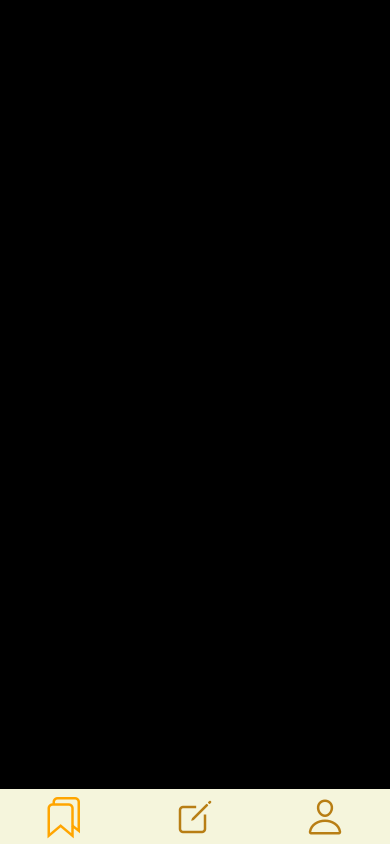
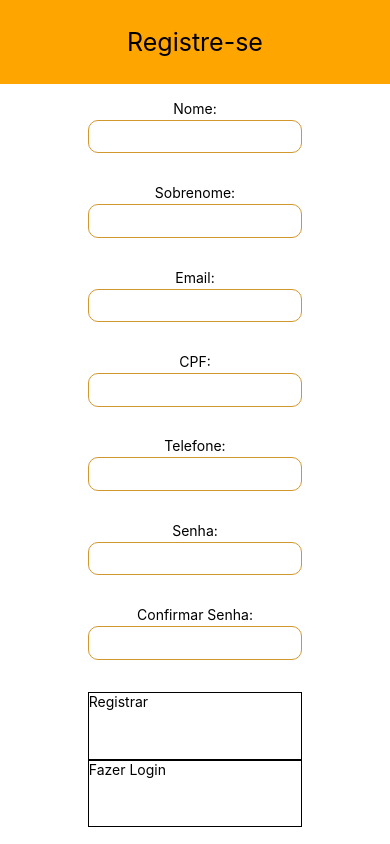
Before and after one commit to arturaugustomurtadasilva/SA.v2, a React Native app: screen /Registro in a window 390 px wide. Before the commit this address had no page. Built offline with nearby package versions, Linux system fonts and the light colour scheme.

Commit message:
login para logado

```diff
--- a/App.js
+++ b/App.js
@@ -1,13 +1,32 @@
 import { StatusBar } from 'expo-status-bar';
 import { StyleSheet, Text, View } from 'react-native';
 import { NavigationContainer } from '@react-navigation/native'
+import { createNativeStackNavigator } from "@react-navigation/native-stack";
 
 import Routes from './src/Routes'
+import Login from './src/pages/Login'
+import Registro from './src/pages/Registro'
+import Feed from './src/pages/Feed'
+
+const Stack = createNativeStackNavigator();
+
+function Home() {
+  return (
+    <Routes/>
+  );
+}
 
 export default function App() {
   return (
     <NavigationContainer>
-      <Routes/>
+      <Stack.Navigator screenOptions={{
+                headerShown:false,
+            }}>
+        <Stack.Screen name="Login" component={Login}/>
+        <Stack.Screen name="Registro" component={Registro}/>
+        <Stack.Screen name="Home" component={Home}/>
+      </Stack.Navigator>
     </NavigationContainer>
+
   );
 }
--- a/package.json
+++ b/package.json
@@ -13,6 +13,8 @@
     "@react-native-picker/picker": "^2.5.1",
     "@react-navigation/bottom-tabs": "^6.5.9",
     "@react-navigation/native": "^6.1.8",
+    "@react-navigation/native-stack": "^6.9.14",
+    "@react-navigation/stack": "^6.3.18",
     "expo": "~49.0.12",
     "expo-status-bar": "~1.6.0",
     "react": "18.2.0",
--- /dev/null
+++ b/src/pages/Login/index.js
@@ -0,0 +1,50 @@
+
+import { useNavigation } from "@react-navigation/native";
+import React from "react";
+import { View, Text, StyleSheet,Button, TextInput,TouchableOpacity, Image,} from "react-native";
+import { styles } from './styles'
+
+
+export default function Login(){
+
+    const navigation = useNavigation();
+    return(
+    <View style={styles.container}>
+        <View style={styles.logo}>
+        <Image
+
+      />
+        </View>
+
+        <View  style={styles.textoSobreInputUsuario}>
+            <Text style={styles.text}>Usuário:</Text>
+        </View>
+        <View style={styles.viewInputUsuario}>
+            <TextInput style={styles.inputLogin} placeholder='digite seu user'>
+
+            </TextInput>
+        </View>
+
+        <View style={styles.textoSobreInputSenha}>
+            <Text style={styles.text}>Senha:</Text>
+        </View>
+        <View style={styles.viewInputSenha}>
+            <TextInput style={styles.inputLogin} placeholder='Digite sua senha'>
+
+            </TextInput>
+        </View>
+
+        <View  style={styles.viewButtonLogin}>
+            <TouchableOpacity style={styles.buttonLogin} onPress={() => navigation.navigate('Home')}>
+                <Text>Entrar</Text>
+            </TouchableOpacity>
+        </View>
+        <View  style={styles.viewButtonRegister}>
+            <TouchableOpacity onPress={() => navigation.navigate('Registro')}>
+                <Text>Não tem conta? <Text style={{color:'#ffa500'}} >Registre-se</Text></Text>
+            </TouchableOpacity>
+        </View>
+
+    </View>
+    )
+}
--- /dev/null
+++ b/src/pages/Login/styles.js
@@ -0,0 +1,83 @@
+import { StyleSheet } from 'react-native';
+
+export const styles = StyleSheet.create({
+    container:{
+        flex: 1,
+        justifyContent: 'center',
+        alignItems: 'center',
+
+    },
+    logo:{
+        height:'20%',
+        width:'100%',
+        justifyContent: 'center',
+        alignItems: 'center',
+    },
+
+    textoSobreInputUsuario:{
+        justifyContent: 'center',
+        alignItems: 'center',
+        height:'5%',
+        width:'100%',
+
+    },
+    textoSobreInputSenha:{
+        justifyContent: 'center',
+        alignItems: 'center',
+        height:'5%',
+        width:'100%',
+
+    },
+    viewInputUsuario:{
+        justifyContent: 'center',
+        alignItems: 'center',
+        height:'10%',
+        width:'100%',
+
+    },
+    viewInputSenha:{
+        justifyContent: 'center',
+        alignItems: 'center',
+        height:'10%',
+        width:'100%',
+
+    },
+    viewButtonLogin:{
+        justifyContent: 'center',
+        alignItems: 'center',
+        height:'10%',
+        width:'100%',
+
+    },
+    buttonLogin:{
+        height:'70%',
+        width:'30%',
+        borderWidth:1,
+        borderRadius:10,
+        backgroundColor:'#ffa500',
+        justifyContent: 'center',
+        alignItems: 'center',
+
+    },
+    inputLogin:{
+        borderWidth: 1.5,
+        borderRadius:14,
+        textAlign:'center',
+        fontSize:15,
+        height:'70%',
+        width:'50%',
+
+    },
+    text:{
+        fontSize:19,
+        fontFamily:'Arial',
+    },
+    viewButtonRegister:{
+        flexDirection:'row',
+        justifyContent: 'center',
+        alignItems: 'center',
+        height:'40%',
+        width:'100%',
+        backgroundColor:'',
+    },
+})
--- /dev/null
+++ b/src/pages/Registro/index.js
@@ -0,0 +1,89 @@
+
+import { StatusBar } from 'expo-status-bar';
+import { StyleSheet, Text, TextInput, View,TouchableOpacity } from 'react-native';
+import { styles } from './styles'
+
+
+export default function Registro() {
+  return (
+    <View style={styles.container}>
+
+        <View style={{  height:'10%',
+                        width:'100%',
+                        justifyContent: 'center',
+                        alignItems: 'center',
+                        backgroundColor:'#ffa500',
+                    }}>
+            <Text style={{
+                            fontSize:25,
+            }}>Registre-se</Text>
+        </View>
+
+        <View style={styles.viewInput}>
+            <Text>Nome:</Text>
+            <TextInput style={styles.input}>
+
+            </TextInput>
+        </View>
+        <View style={styles.viewInput}>
+            <Text>Sobrenome:</Text>
+            <TextInput style={styles.input}>
+
+            </TextInput>
+        </View>
+
+        <View style={styles.viewInput}>
+            <Text>Email:</Text>
+            <TextInput style={styles.input}>
+
+            </TextInput>
+        </View>
+
+        <View style={styles.viewInput}>
+            <Text>CPF:</Text>
+            <TextInput style={styles.input}>
+
+            </TextInput>
+        </View>
+
+        <View style={styles.viewInput}>
+            <Text>Telefone:</Text>
+            <TextInput style={styles.input}>
+
+            </TextInput>
+        </View>
+
+        <View style={styles.viewInput}>
+            <Text>Senha:</Text>
+            <TextInput style={styles.input}>
+
+            </TextInput>
+        </View>
+
+        <View style={styles.viewInput}>
+            <Text>Confirmar Senha:</Text>
+            <TextInput style={styles.input}>
+
+            </TextInput>
+        </View>
+
+
+
+        <View  style={{ height:'20%',
+                        width:'100%',
+                        justifyContent: 'center',
+                        alignItems: 'center',
+                      }}>
+            <TouchableOpacity style={styles.buttonLogin} onPress={() => navigation.navigate('Login')}>
+              <Text>Registrar</Text>
+            </TouchableOpacity>
+
+            <TouchableOpacity style={styles.buttonLogin} onPress={() => navigation.navigate('Login')}>
+              <Text>Fazer Login</Text>
+            </TouchableOpacity>
+
+        </View>
+
+    </View>
+  );
+}
--- /dev/null
+++ b/src/pages/Registro/styles.js
@@ -0,0 +1,32 @@
+
+import { StyleSheet } from 'react-native';
+
+export const styles = StyleSheet.create({
+    container: {
+      flex: 1,
+      backgroundColor: '#fff',
+      alignItems: 'center',
+      justifyContent: 'center',
+    },
+    viewInput:{
+      height:'10%',
+      width:'100%',
+      alignItems: 'center',
+      justifyContent: 'center',
+    },
+    input:{
+      height:'40%',
+      width:'55%',
+      borderWidth:1,
+      borderColor:'#d2982e',
+      borderRadius:10,
+      marginTop:3,
+    },
+    buttonLogin:{
+      color:'#ffa500'	,
+      borderWidth: 1,
+
+      height:'40%',
+      width:'55%',
+    },
+  });
```
Also changed, not shown: 1 other file (tests, documents, lock files or other folders).
